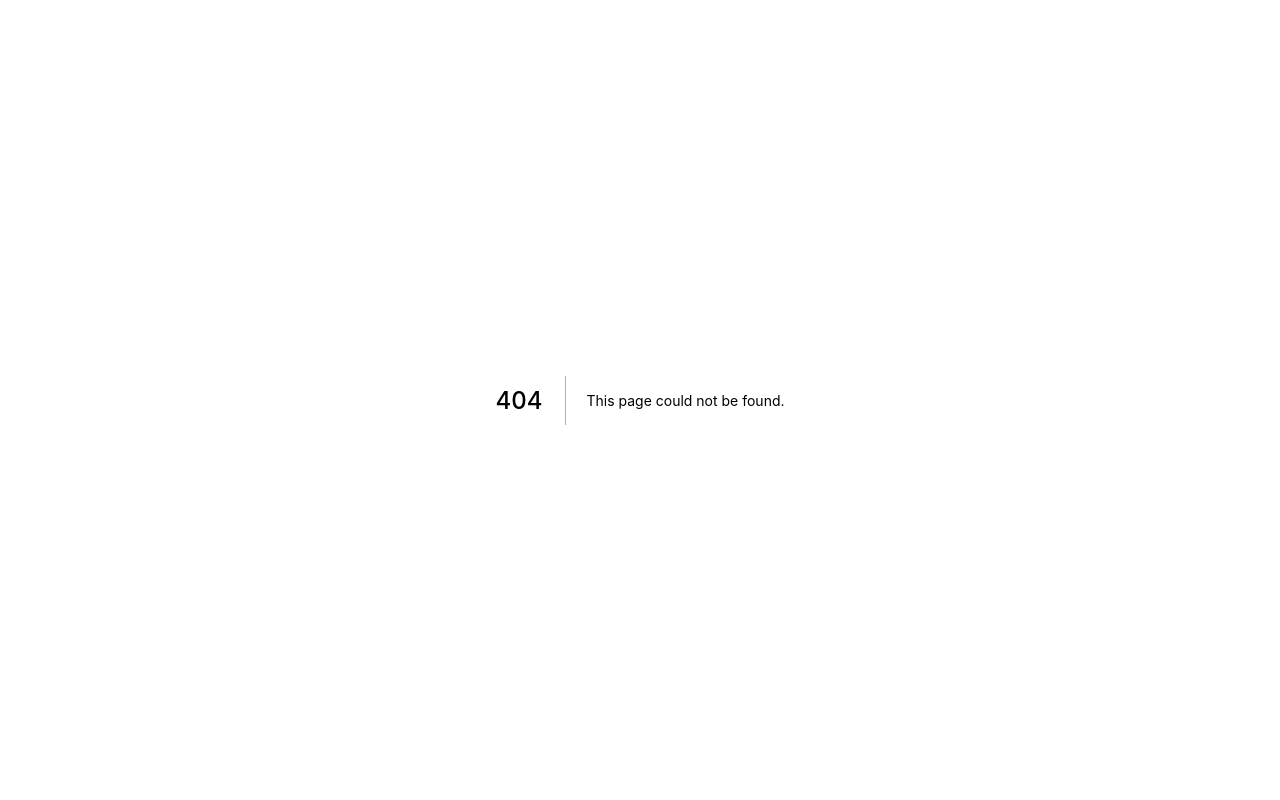
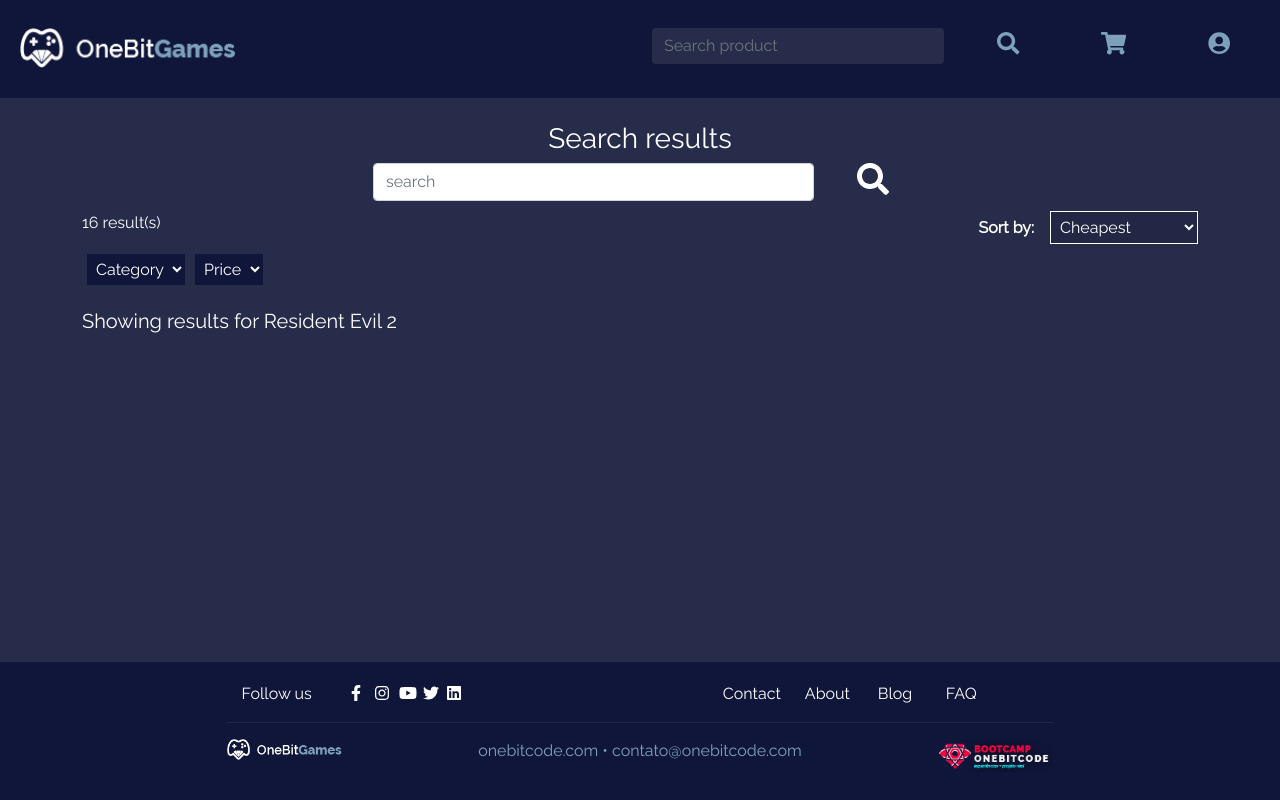
Before and after one commit to BrunoliveiraG/e-commerce-web, a Next.js app: page /Search in a window 1280 px wide. Before the commit this address had no page. Built offline with nearby package versions, Linux system fonts and the light colour scheme.

Commit message:
search page component

```diff
--- a/components/shared/ProductInfo/index.tsx
+++ b/components/shared/ProductInfo/index.tsx
@@ -19,13 +19,13 @@ const ProductInfo: React.FC<ProductInfoProps> = ({ type = 'normal', product }) =
         />
       </div>
 
-      <div className={styles.product_info}>
+      <div className={styles.product_details}>
         <div>
           <p>
             {product.name}
           </p>
           <p>
-            {product.description.slice(0, 26) + '...'}
+            {product.description}
           </p>
         </div>
 
--- a/package.json
+++ b/package.json
@@ -27,6 +27,7 @@
     "react-toastify": "^8.1.0",
     "redux": "^4.1.2",
     "redux-persist": "^6.0.0",
+    "swr": "^1.1.2",
     "typescript": "^4.5.4"
   },
   "devDependencies": {
--- /dev/null
+++ b/pages/Search/index.tsx
@@ -0,0 +1,82 @@
+import MainComponent from '../../components/shared/MainComponent';
+import { InputGroup, FormControl, Row, Col } from 'react-bootstrap';
+import { FontAwesomeIcon } from '@fortawesome/react-fontawesome';
+import { faSearch } from '@fortawesome/free-solid-svg-icons';
+import styles from '../../styles/Search.module.css';
+
+const Search: React.FC = () => {
+  const handleSearch = () => {}
+
+  return (
+    <MainComponent>
+      <div>
+        <div className="text-center mt-4">
+          <h3 className={styles.title}>
+            Search results
+          </h3>
+        </div>
+
+        <Row className="text-center col-md-6 offset-md-3">
+          <Col xs={10}>
+            <InputGroup>
+              <FormControl placeholder="search"/>
+            </InputGroup>
+          </Col>
+
+          <Col xs={2}>
+            <FontAwesomeIcon
+              icon={faSearch}
+              size="2x"
+              className={styles.search_icon}
+              onClick={handleSearch}
+            />
+          </Col>
+        </Row>
+
+        <Row>
+          <Col sm={6} xs={12} className={styles.results}>
+            <span>
+              16 result(s)
+            </span>
+          </Col>
+
+          <Col sm={6} xs={12}>
+            <div className={styles.ordination}>
+              <strong className="me-3">Sort by:</strong>
+              <select className={styles.secondary}>
+                <option value="price-asc">Cheapest</option>
+                <option value="price-desc">Most expensive</option>
+                <option value="release_date-asc">Latest releases</option>
+                <option value="release_date-desc">Oldest releases</option>
+              </select>
+            </div>
+          </Col>
+        </Row>
+
+        <div>
+          <select className={styles.primary}>
+            <option>Category</option>
+            <option>1</option>
+            <option>2</option>
+          </select>
+
+          <select className={styles.primary}>
+            <option>Price</option>
+            <option>1</option>
+            <option>2</option>
+          </select>
+        </div>
+
+        <div className="mt-4">
+          <h5>
+            Showing results for Resident Evil 2
+          </h5>
+        </div>
+      </div>
+
+
+    </MainComponent>
+  );
+}
+
+export default Search;
--- a/styles/Home.module.css
+++ b/styles/Home.module.css
@@ -3,3 +3,7 @@
   width: 80%;
   margin-left: 10%;
 }
+
+.carousel_image{
+  max-height: 499.5px
+}
--- /dev/null
+++ b/styles/Search.module.css
@@ -0,0 +1,75 @@
+.button {
+  background: none;
+  border: none;
+}
+
+.button:hover {
+  color: var(--color-hover);
+  background: none;
+  border: none;
+}
+
+.search_icon {
+  cursor: pointer;
+  transition: color 0.2s;
+}
+
+.search_icon:hover {
+  color: var(--color-hover);
+}
+
+.search_icon:active {
+  color: var(--color-active);
+}
+
+.results {
+  margin: 10px 0;
+  text-align: left;
+}
+
+.ordination {
+  margin: 10px 0;
+  text-align: right;
+}
+
+.primary {
+  background: var(--color-primary);
+  border: none;
+  border-radius: 0;
+  margin: 0 5px;
+  padding: 5px;
+  color: white;
+}
+
+.secondary {
+  background: var(--color-secondary);
+  border: 1px solid white;
+  padding: 5px;
+  color: white;
+}
+
+@media screen and (max-width: 991px) {
+  .title {
+    font-size: 1.2em;
+    margin-bottom: 15px;
+  }
+
+  .ordination {
+    text-align: left;
+  }
+
+  .primary,
+  .secondary {
+    width: 100%;
+  }
+
+  .primary {
+    margin: 5px 15px;
+  }
+}
+
+@media screen and (max-width: 575px) {
+  .results {
+    text-align: center;
+  }
+}
```
Also changed, not shown: components/Storefront/HighlightedProducts/index.tsx (+23 -24 lines), pages/index.tsx (+40 -27 lines), styles/HighlightedProducts.module.css (+29 -0 lines), styles/ProductInfo.module.css (+27 -1 lines), dtos/ProductSearch.ts (added), 1 other file (tests, documents, lock files or other folders).
